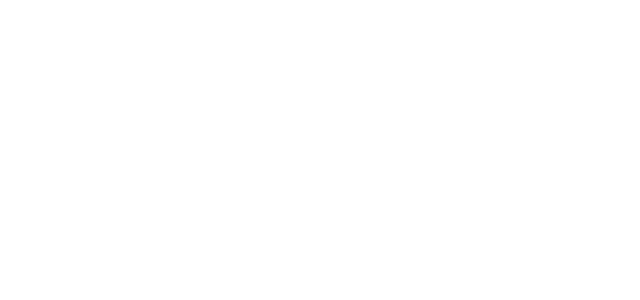
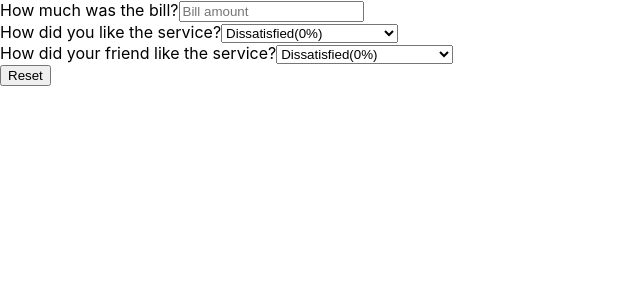
Before and after one commit to Yifan311/Tip-Calculator, a React (Create React App) app: page / in a window 1280 px wide. Shown: the top 300 px of the page, without its empty margins (0-640 px from the left). Built offline with nearby package versions, Linux system fonts and the light colour scheme.

Commit message:
implement tip calculator

```diff
--- a/src/App.js
+++ b/src/App.js
@@ -1,7 +1,106 @@
 import "./index.css";
+import React from "react";
+import { useState } from "react";
 
 function App() {
-  return <div className="App"></div>;
+  const [bill, setBill] = useState(null);
+  const [yourRating, setYourRating] = useState("");
+  const [friendRating, setFriendRating] = useState("");
+  return (
+    <div className="App">
+      <Bill bill={bill} setBill={setBill} />
+      <YourRating yourRating={yourRating} setYourRating={setYourRating} />
+      <FriendRating
+        friendRating={friendRating}
+        setFriendRating={setFriendRating}
+      />
+      <CalculateTip
+        bill={bill}
+        yourRating={yourRating}
+        friendRating={friendRating}
+      />
+      <Reset
+        setBill={setBill}
+        setYourRating={setYourRating}
+        setFriendRating={setFriendRating}
+      />
+    </div>
+  );
+}
+function Bill({ bill, setBill }) {
+  return (
+    <div>
+      <span>How much was the bill?</span>
+      <input
+        type="text"
+        placeholder="Bill amount"
+        value={bill}
+        onChange={(e) => setBill(e.target.value)}
+      />
+    </div>
+  );
+}
+function YourRating({ yourRating, setYourRating }) {
+  return (
+    <div>
+      <span>How did you like the service?</span>
+      <select
+        value={yourRating}
+        onChange={(e) => setYourRating(e.target.value)}
+      >
+        <option value={0}>Dissatisfied(0%)</option>
+        <option value={5}>It was okay(5%)</option>
+        <option value={10}>It was good(10%)</option>
+        <option value={20}>Absolutely amazing!(20%)</option>
+      </select>
+    </div>
+  );
+}
+
+function FriendRating({ friendRating, setFriendRating }) {
+  return (
+    <div>
+      <span>How did your friend like the service?</span>
+      <select
+        value={friendRating}
+        onChange={(e) => setFriendRating(e.target.value)}
+      >
+        <option value={0}>Dissatisfied(0%)</option>
+        <option value={5}>It was okay(5%)</option>
+        <option value={10}>It was good(10%)</option>
+        <option value={20}>Absolutely amazing!(20%)</option>
+      </select>
+    </div>
+  );
+}
+
+function CalculateTip({ bill, yourRating, friendRating }) {
+  // Implementation for calculating tip
+  const tip =
+    (bill * (parseFloat(yourRating) + parseFloat(friendRating))) / 2 / 100 || 0;
+  const total = parseFloat(bill) + tip;
+  return (
+    <div>
+      {total > 0 && (
+        <p>
+          You pay ${total.toFixed(2)}(${bill} + ${tip.toFixed(2)} tip)
+        </p>
+      )}
+    </div>
+  );
+}
+
+function Reset({ setBill, setYourRating, setFriendRating }) {
+  function handleReset() {
+    setBill(0);
+    setYourRating("");
+    setFriendRating("");
+  }
+  return (
+    <div>
+      <button onClick={handleReset}>Reset</button>
+    </div>
+  );
 }
 
 export default App;
```
